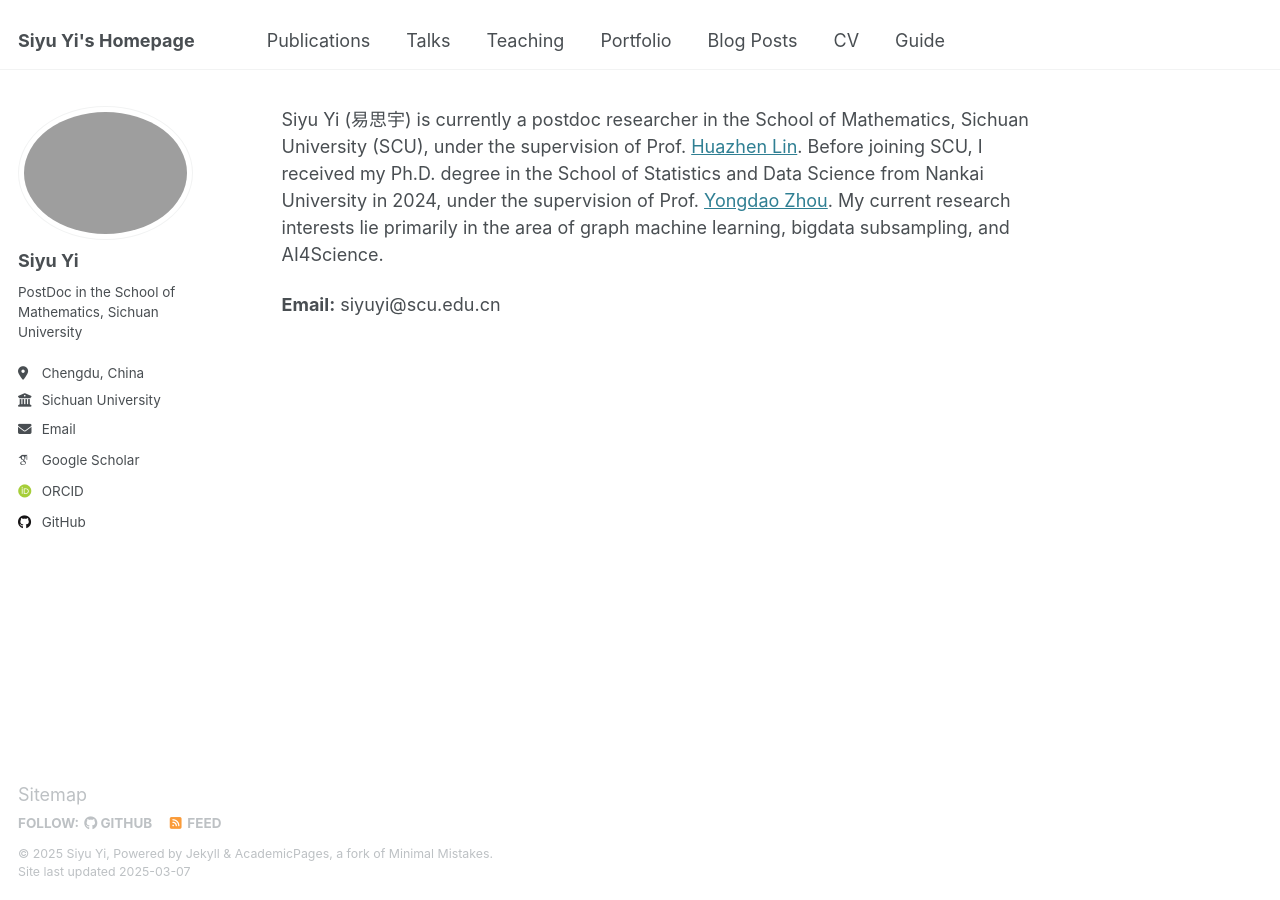
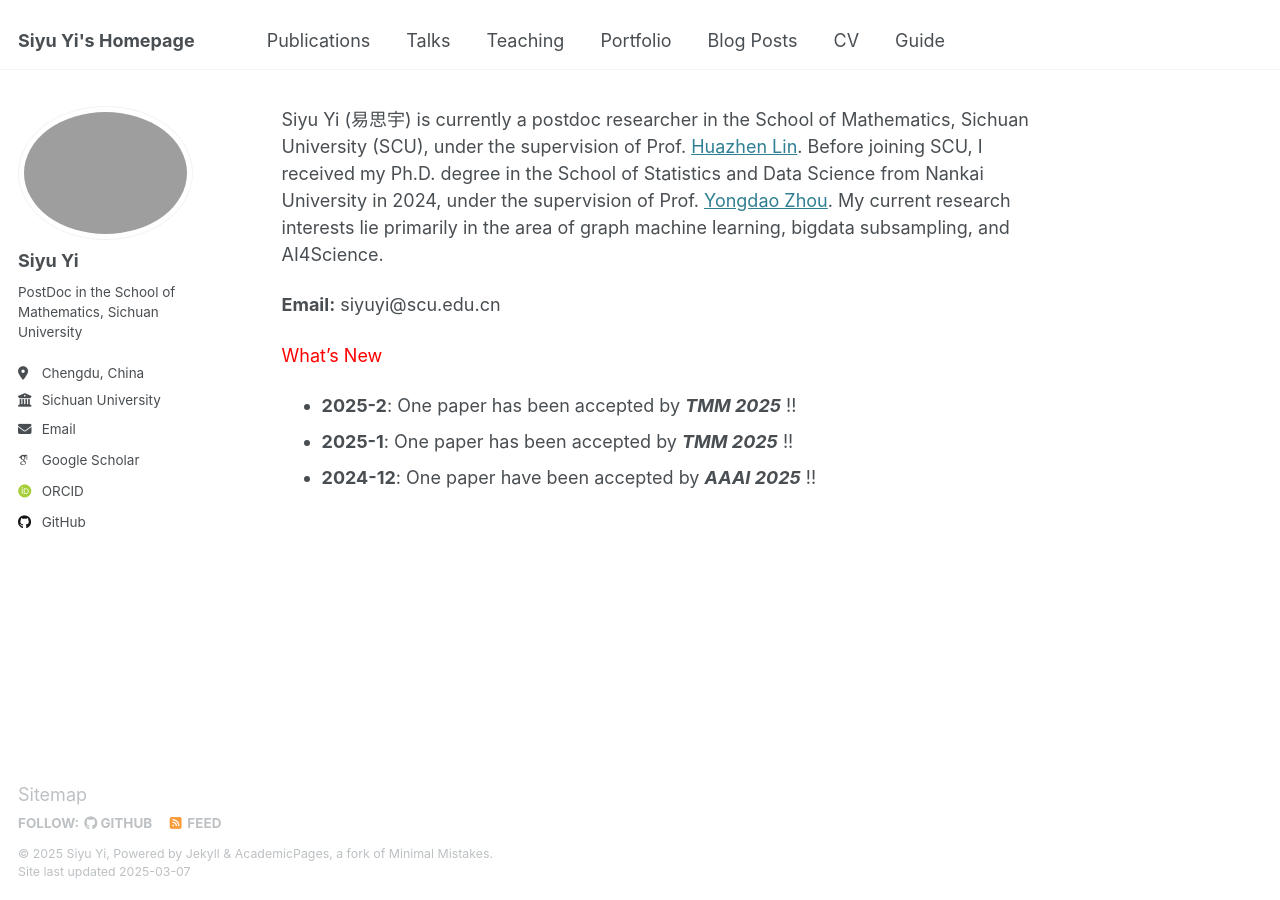
Before and after one commit to yisiyu95/yisiyu95.github.io, a Jekyll site: the page built from _pages/about.md, in a window 1280 px wide. Built offline with Jekyll 4.4.1, drawn with Linux system fonts in a browser that asks for light colours; some web fonts are replaced.

Commit message:
Update about.md

```diff
--- a/_pages/about.md
+++ b/_pages/about.md
@@ -11,3 +11,10 @@ Siyu Yi (易思宇) is currently a postdoc researcher in the School of Mathemati
 
 
 **Email:** siyuyi@scu.edu.cn
+
+
+<span style="color:red">What’s New</span>
+
+* **2025-2**: One paper has been accepted by ***TMM 2025*** !!
+* **2025-1**: One paper has been accepted by ***TMM 2025*** !!
+* **2024-12**: One paper have been accepted by ***AAAI 2025*** !!
```
